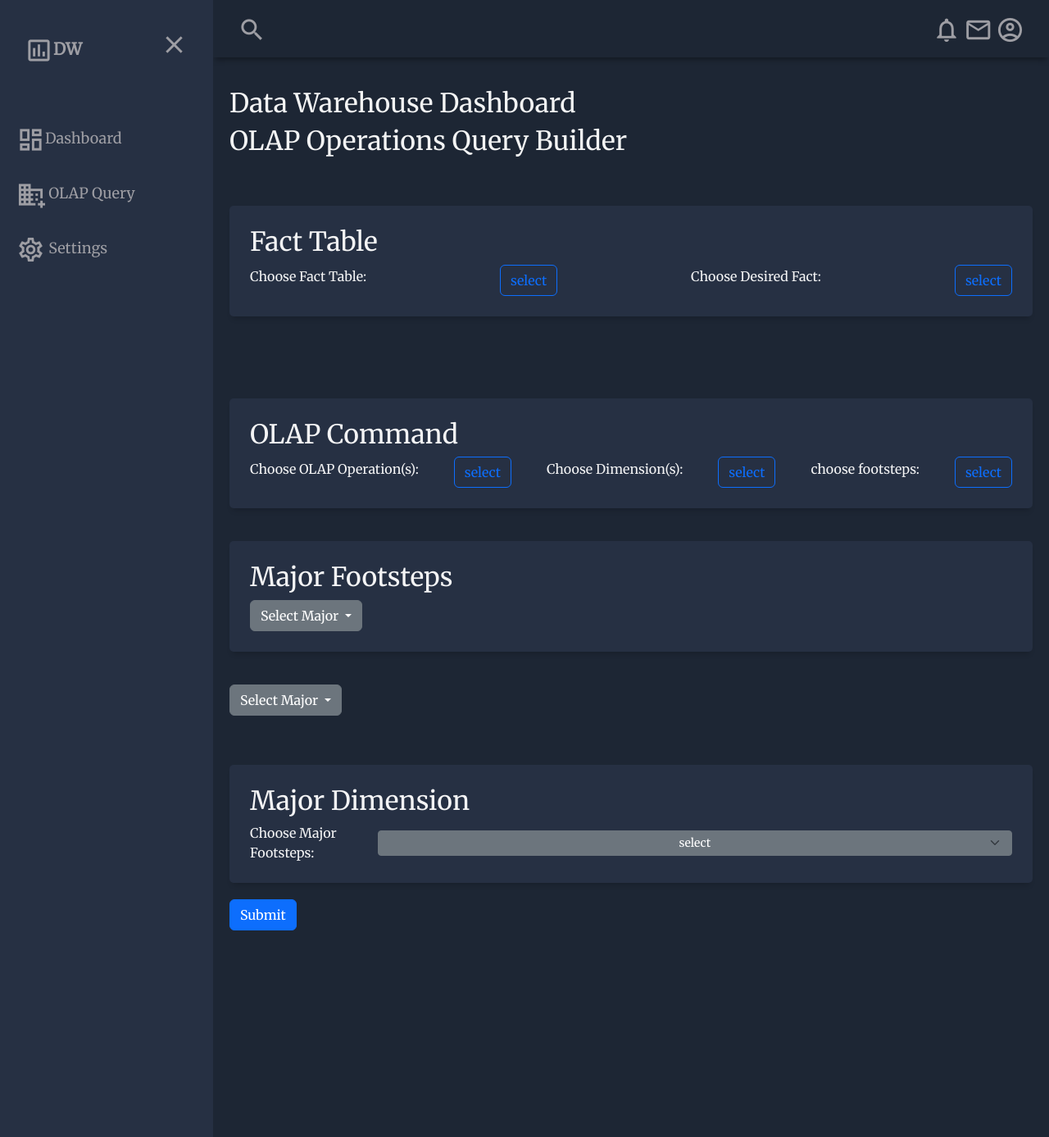
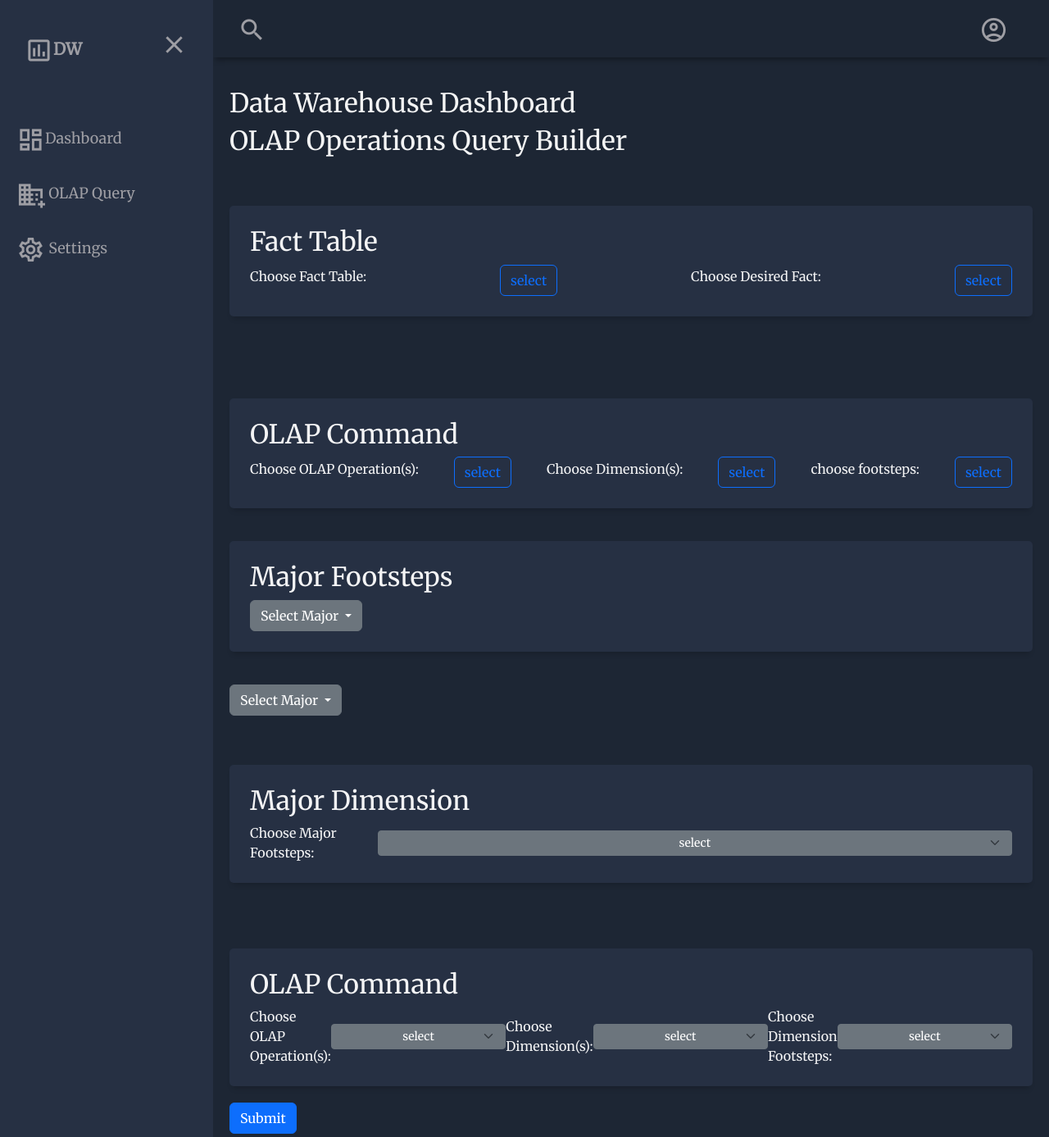
Before and after one commit to JoshuaFarara/DataWarehouse_ProjectReport, a Flask app: page /olap in a window 1280 px wide. Shown: the whole page at 82% size. Run offline with Flask 3, Linux system fonts and the light colour scheme.

Commit message:
Changes to be committed: 	modified:   interface/app.py 	modified:   interface/static/styles.css 	modified:   interface/templates/base.html 	renamed:    interface/templates/olapformtest.html -> interface/templates/login.html 	modified:   interface/templates/olap.html 	modified:   interface/templates/oldhome.html 	new file:   interface/templates/user.html

```diff
--- a/interface/app.py
+++ b/interface/app.py
@@ -1,14 +1,17 @@
 from flask import Flask, render_template, request, redirect, url_for, session, flash
+from datetime import timedelta
 from flask_sqlalchemy import SQLAlchemy
 
 app = Flask(__name__)
+app.secret_key = "datawarehouse"
+app.permanent_session_lifetime = timedelta(minutes=5)
 
 MAJORS = [
     {
         'major_id': 1,
         'major_name':'Computer Sc'
     },
-     {
+    {
         'major_id': 2,
         'major_name':'Information Sc'
     },
@@ -20,6 +23,60 @@ MAJORS = [
         'major_id': 4,
         'major_name':'Accounting'
     }
+]
+
+OLAP_COMMANDS = [
+    {
+        'olap_id': 1,
+        'olap_command' : 'Roll Up'
+    },
+    {
+        'olap_id': 2,
+        'olap_command' : 'Roll Down'
+    },
+    {
+        'olap_id': 3,
+        'olap_command' : 'Dice'
+    },
+    {
+        'olap_id': 4,
+        'olap_command' : 'Slice'
+    },
+    {
+        'olap_id': 5,
+        'olap_command' : 'Pivot'
+    },
+]
+
+DIMENSIONS = [
+    {
+        'dim_id': 1,
+        'dim_name' : 'Dim College'
+    },
+    {
+        'dim_id': 2,
+        'dim_name' : 'Dim Degree'
+    },
+    {
+        'dim_id': 3,
+        'dim_name' : 'Dim College'
+    },
+    {
+        'dim_id': 4,
+        'dim_name' : 'Dim Year'
+    },
+    {
+        'dim_id': 5,
+        'dim_name' : 'Dim Semester'
+    },
+    {
+        'dim_id': 6,
+        'dim_name' : 'Dim Status'
+    },
+    {
+        'dim_id': 7,
+        'dim_name' : 'Dim GPARAnk'
+    },
 ]
 
 @app.route("/dashboard")
@@ -36,21 +93,41 @@ def home():
 @app.route("/olap")
 def olap():
     return render_template('olap.html',
-                           majors=MAJORS)
+                           majors=MAJORS,
+                           olap_commands=OLAP_COMMANDS,
+                           dimensions=DIMENSIONS)
 
-@app.route("/olapformtest", methods=["POST", "GET"]) # as second parameter add methods that can be used on the page
-def olapformtest():
+@app.route("/login", methods=["POST", "GET"]) # as second parameter add methods that can be used on the page
+def login():
     if request.method == "POST":
+        session.permanent = True
         user = request.form["nm"]
-        return redirect(url_for("user", usr=user))
+        session["user"] = user
+        flash("Login Successful!")
+        return redirect(url_for("user"))
     else:
-        return render_template('olapformtest.html')
+        if "user" in session:
+            flash("Already Logged In!")
+            return redirect(url_for("user"))
+
+        return render_template('login.html')
 
 
-@app.route("/<usr>")
-def user(usr):
-    return f"<h1>{usr}</h1>"
+@app.route("/user")
+def user():
+    if "user" in session:
+        user = session["user"]
+        return render_template('user.html')
+    else:
+        flash("You are not logged in!")
+        return redirect(url_for("login"))
 
+@app.route("/logout")
+def logout():
+    flash("You have been logged out!", "info")
+    session.pop("user", None)
+    flash("You have been logged out!", "info")
+    return redirect(url_for("login"))
 
 if __name__ == '__main__':
     app.run(debug=True)
--- a/interface/static/styles.css
+++ b/interface/static/styles.css
@@ -39,6 +39,29 @@ body {
 .menu-icon {
     display: none;
 }
+
+.header-right {
+    padding: 20px 20px 20px 20px;
+    display: flex; /* Display flex to align items in a row */
+    align-items: center; /* Vertically center align items */
+}
+
+.header-icon-link {
+    text-decoration: none; /* Remove default underline for links */
+    color: inherit; /* Inherit text color from the parent (can be adjusted based on your design) */
+    margin-right: 10px; /* Add some spacing between icons */
+}
+
+.header-icon-link:last-child {
+    margin-right: 0; /* Remove margin for the last icon */
+}
+
+.header-icon-link:hover {
+    background-color: rgba(255, 255, 255, 0.2);
+    cursor: pointer;
+}
+
+
 
 /*-------- SIDEBAR -------*/
 #sidebar {
--- a/interface/templates/base.html
+++ b/interface/templates/base.html
@@ -35,10 +35,11 @@
               </div>
 
               <div class="header-right">
-                <span class="material-icons-outlined">notifications</span>
-                <span class="material-icons-outlined">email</span>
-                <span class="material-icons-outlined">account_circle</span>
-              </div>
+
+                <a href="{{ url_for('login') }}" class="header-icon-link">
+                    <span class="material-icons-outlined">account_circle</span>
+                </a>
+            </div>
             </header>
             <!-- <h1>Welcome to My Data Warehouse</h1>  -->
             <!-- End Header -->
--- a/interface/templates/olap.html
+++ b/interface/templates/olap.html
@@ -124,6 +124,35 @@
                     </div>
                 </div>
             </div>
+
+            <div class="olap-cards">
+                <div class="olap-card form-group">
+                <h2 class="olap-title">OLAP Command</h2>
+                    <div class="card-inner">
+                        <label for="olapCommand">Choose OLAP Operation(s):</label>
+                        <select class="form-select btn btn-secondary btn-sm" id="olapCommands" name="olapCommands">
+                            <option selected>select</option>
+                            {% for olap in olap_commands %}
+                                <option value="{{ olap['olap_id'] }}">{{ olap['olap_command'] }}</option>
+                            {% endfor %}
+                        </select>
+                        <label for="dimensionSelection">Choose Dimension(s):</label>
+                        <select class="form-select btn btn-secondary btn-sm" id="dimensionSelection" name="dimensionSelection">
+                            <option selected>select</option>
+                            {% for dimension in dimensions %}
+                                <option value="{{ dimension['dim_id'] }}">{{ dimension['dim_name'] }}</option>
+                            {% endfor %}
+                        </select>
+                        <label for="dimFootsteps">Choose Dimension Footsteps:</label>
+                        <select class="form-select btn btn-secondary btn-sm" id="dimFootsteps" name="dimFootsteps">
+                            <option selected>select</option>
+                            {% for major in majors %}
+                                <option value="{{ major['major_id'] }}">{{ major['major_name'] }}</option>
+                            {% endfor %}
+                        </select>
+                    </div>
+                </div>
+            </div>
 <!--
             <div class="form-group">
                 <label for="desiredFact">Choose Desired Fact:</label>
```
Also changed, not shown: interface/templates/login.html (renamed from interface/templates/olapformtest.html, +8 -1 lines), interface/templates/oldhome.html (+6 -2 lines), interface/templates/user.html (added, +12 -0 lines).
